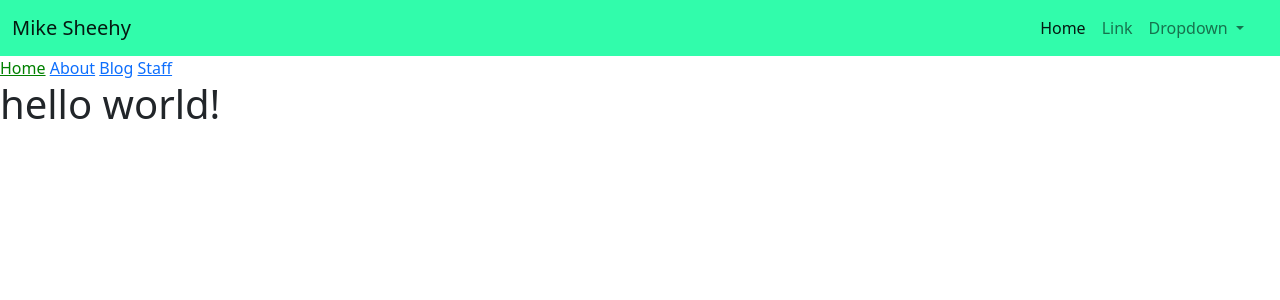
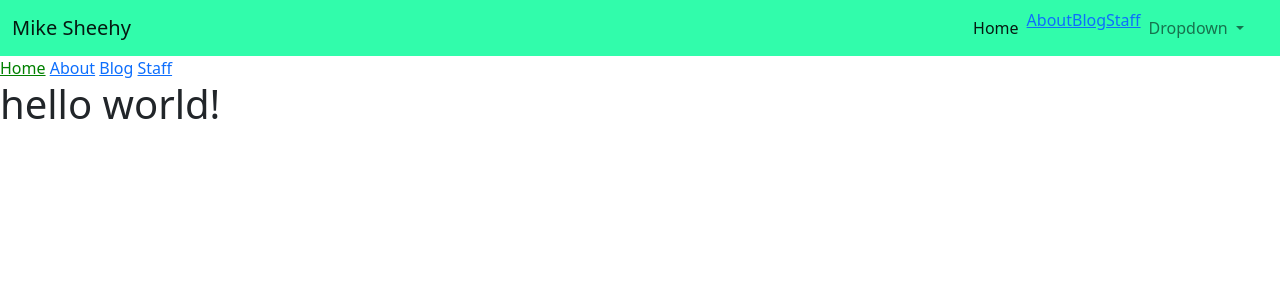
Before and after one commit to mikesheehy/blog, a Jekyll site: the page built from index.html, in a window 1280 px wide. Shown: the top 300 px of the page. Built offline with Jekyll 4.4.1, drawn with Linux system fonts in a browser that asks for light colours.

Commit message:
incorporating jekyll with nav

```diff
--- a/_includes/navigation.html
+++ b/_includes/navigation.html
@@ -11,12 +11,12 @@
         </div>
         <div class="offcanvas-body">
           <ul class="navbar-nav justify-content-end flex-grow-1 pe-3">
+            {% for item in site.data.navigation %}
             <li class="nav-item">
-              <a class="nav-link active" aria-current="page" href="#">Home</a>
+                <a {% if page.url == item.link %}class="nav-link active"{% endif %} aria-current="page" href="{{ item.link }}">{{ item.name }}</a>
             </li>
-            <li class="nav-item">
-              <a class="nav-link" href="#">Link</a>
-            </li>
+            {% endfor %}
+
             <li class="nav-item dropdown">
               <a class="nav-link dropdown-toggle" href="#" id="offcanvasNavbarDarkDropdown" role="button" data-bs-toggle="dropdown" aria-expanded="false">
                 Dropdown
```
Also changed, not shown: 11 other files.
